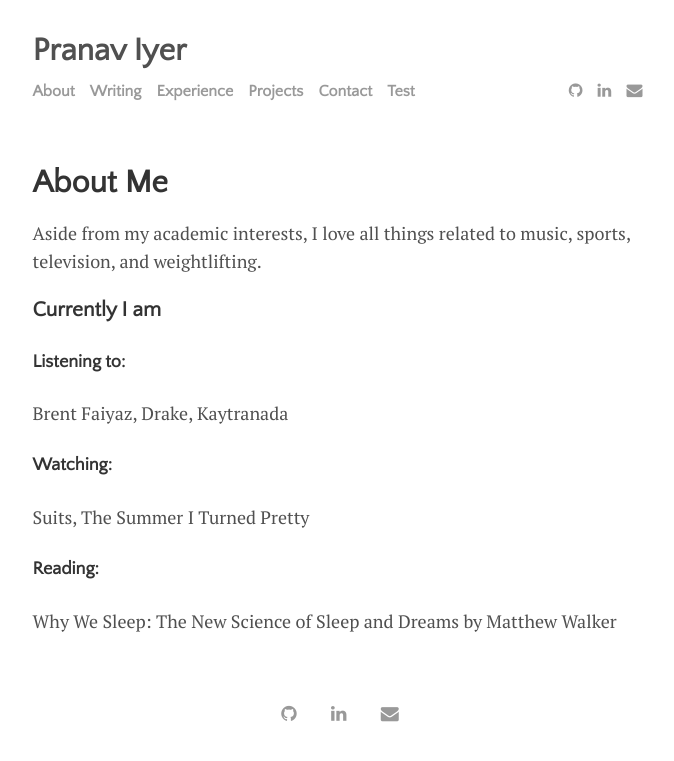
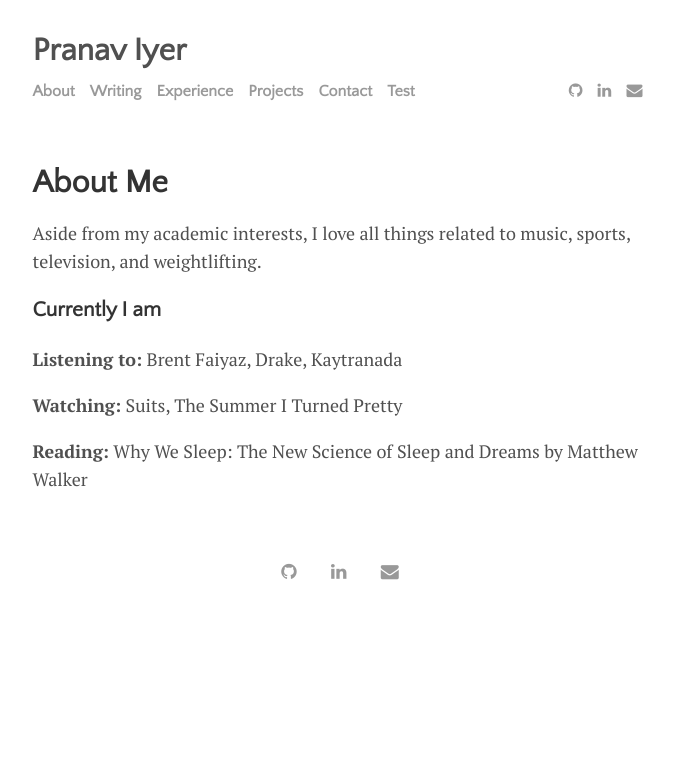
Before and after one commit to pranavxiyer/pranavxiyer.github.io, a Jekyll site: the page built from menu/about.md, in a window 1280 px wide. Shown: the top 761 px of the page, without its empty margins (300-974 px from the left). Built offline with Jekyll 4.4.1, drawn with Linux system fonts in a browser that asks for light colours.

```diff
--- a/menu/about.md
+++ b/menu/about.md
@@ -8,11 +8,11 @@ Aside from my academic interests, I love all things related to music, sports, te
 
 ### Currently I am
 
-#### **Listening to:**
+**Listening to:**
 Brent Faiyaz, Drake, Kaytranada
 
-#### **Watching:**
+**Watching:**
 Suits, The Summer I Turned Pretty
 
-#### **Reading:**
+**Reading:**
 Why We Sleep: The New Science of Sleep and Dreams by Matthew Walker
```
